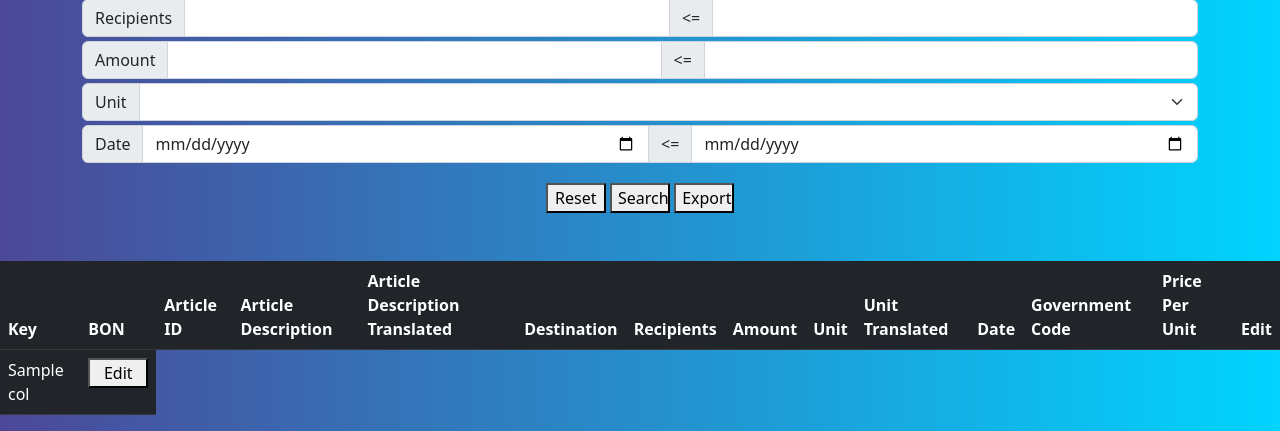
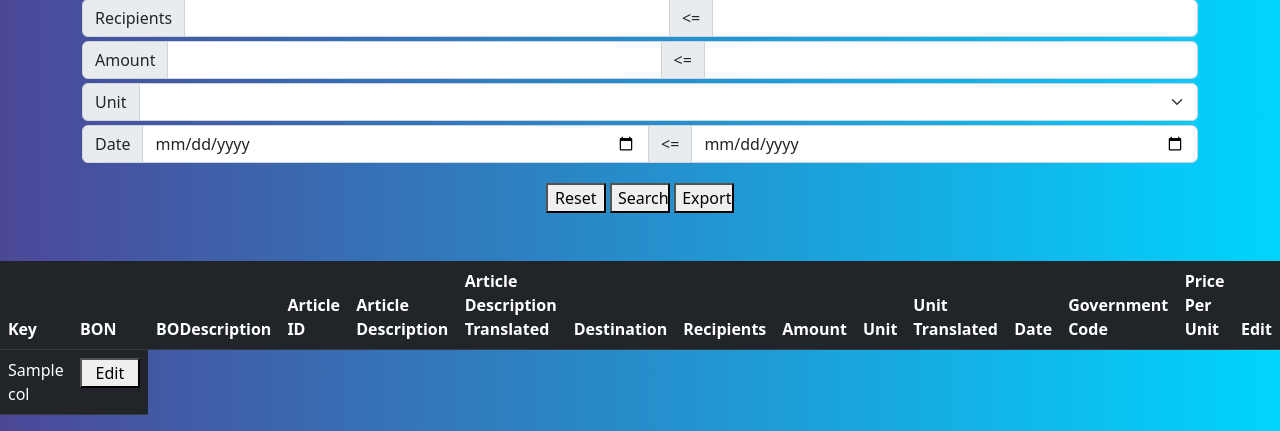
Before and after one commit to BreadMakesUFat/wms, a Flask app: template templates/wms_deliveries.j2 in a window 1280 px wide. Shown: the part 391-822 px from the top of the page. Run offline with Flask 3, Linux system fonts and the light colour scheme; the template is opened without the code that fills it: most values are stand-ins (such as "Sample title", 1, 10 or a date in 2020); parts of the project's set-up code (start-up, migrations or seed data) failed here and were passed over.

Commit message:
added field to deliveries

```diff
--- a/app.py
+++ b/app.py
@@ -54,9 +54,9 @@
     # fetch data from request
     n = len(data["bons"])
 
-    bons = [""] * n
-    articleIDs = [""] * n
-    articleDescriptions = [""] * n
+    bons = [None] * n
+    articleIDs = [None] * n
+    articleDescriptions = [None] * n
 
     for i,v in enumerate(data["bons"]):
         if (v.startswith("AT")):
--- a/db/scripts/deliveries.sql
+++ b/db/scripts/deliveries.sql
@@ -5,6 +5,7 @@
 CREATE TABLE deliveries (
     ID INTEGER PRIMARY KEY,
     BON TEXT,
+    BODescription TEXT,
     ArticleID TEXT,
     ArticleDescription TEXT,
     ArticleDescriptionTranslated TEXT,
--- a/db/scripts/schema.sql
+++ b/db/scripts/schema.sql
@@ -22,6 +22,7 @@
 CREATE TABLE deliveries (
     ID INTEGER PRIMARY KEY,
     BON TEXT,
+    BODescription TEXT,
     ArticleID TEXT,
     ArticleDescription TEXT,
     ArticleDescriptionTranslated TEXT,
--- a/db/transactions.py
+++ b/db/transactions.py
@@ -170,6 +170,7 @@
     articleID = data["articleID"]
 
     # set new columns
+    data["BODescription"] = None
     data["ArticleDescriptionTranslated"] = None
     data["UnitTranslated"] = translate_unit.get(data["unit"].upper().strip(), None)
     data["GovernmentCode"] = None
@@ -180,7 +181,7 @@
         if bon:
 
             # get article id, description, price
-            cur.execute("SELECT ArticleID, ArticleDescription, Amount, Price  from stock WHERE BON = ?", (bon,))
+            cur.execute("SELECT ArticleID, ArticleDescription, Amount, Price, BODescription  from stock WHERE BON = ?", (bon,))
             res = cur.fetchone()
             if res:
                 data["articleID"] = res[0]
@@ -189,6 +190,7 @@
                 price = float(res[3])
                 ppu = price / amount
                 data["PricePerUnit"] = ppu
+                data["BODescription"] = res[4]
             else:
                 print("the given bon does not have an existing articleID in stock!")
                 return False
@@ -225,9 +227,10 @@
 
 
         # write to db
-        query = "INSERT INTO deliveries (BON, ArticleID, ArticleDescription, ArticleDescriptionTranslated, Destination, Recipient, Amount, Unit, UnitTranslated, Date, GovernmentCode, PricePerUnit) VALUES (?, ?, ?, ?, ?, ?, ?, ?, ?, ?, ?, ?)"
+        query = "INSERT INTO deliveries (BON, BODescription, ArticleID, ArticleDescription, ArticleDescriptionTranslated, Destination, Recipient, Amount, Unit, UnitTranslated, Date, GovernmentCode, PricePerUnit) VALUES (?, ?, ?, ?, ?, ?, ?, ?, ?, ?, ?, ?, ?)"
         parameters = (
         data["bon"],
+        data["BODescription"],
         data["articleID"],
         data["articleDescription"],
         data["ArticleDescriptionTranslated"],
@@ -249,10 +252,12 @@
         print(e)
         return False
 
+# TODO: add bodescription
 def edit_deliveries(db, data):
-    query = "UPDATE deliveries SET BON = ?, ArticleID = ?, ArticleDescription = ?, ArticleDescriptionTranslated = ?, Destination = ?, Recipient = ?, Amount = ?, Unit = ?, UnitTranslated = ?, Date = ?, GovernmentCode = ?, PricePerUnit = ? WHERE ID = ?"
+    query = "UPDATE deliveries SET BON = ?, BODescription = ?, ArticleID = ?, ArticleDescription = ?, ArticleDescriptionTranslated = ?, Destination = ?, Recipient = ?, Amount = ?, Unit = ?, UnitTranslated = ?, Date = ?, GovernmentCode = ?, PricePerUnit = ? WHERE ID = ?"
     parameters = (
         data["bon"],
+        data["boDescription"],
         data["articleID"],
         data["articleDescription"],
         data["articleDescriptionTranslated"],
@@ -291,6 +296,7 @@
     df = df.reset_index(drop=True)
 
     # add columns
+    df["BODescription"] = None
     df["ArticleDescriptionTranslated"] = None
     df["UnitTranslated"] = None
     df["GovernmentCode"] = None
@@ -303,7 +309,7 @@
             df.at[i, "UnitTranslated"] = translate_unit.get(row["Unit"].upper().strip(), None)
             # bon is given
             if row["BON"]:
-                query = "SELECT ArticleID, ArticleDescription, Amount, Price FROM stock WHERE BON = ?"
+                query = "SELECT ArticleID, ArticleDescription, Amount, Price, BODescription FROM stock WHERE BON = ?"
                 params = (row["BON"], )
                 cur = db.cursor()
                 cur.execute(query, params)
@@ -317,6 +323,7 @@
                     df.at[i, "ArticleDescription"] = articleDescription
                     ppu = price / amount
                     df.at[i, "PricePerUnit"] = ppu
+                    df.at[i, "BODescription"] = res[4]
                     # find translations
                     query = "SELECT ArticleDescription, GovernmentCode FROM articleTranslations WHERE ArticleID = ?"
                     params = (articleID, )
--- a/templates/barcode_index.j2
+++ b/templates/barcode_index.j2
@@ -65,7 +65,7 @@
                         <label class="input-group-text pageLabel">Unit</label>
                     </div>
                     <select class="custom-select pageSelect" id="selectAmountInput">
-                        <option selected>Pieces</option>
+                        <option selected>STÜCK</option>
                         <option>kg</option>
                     </select>
                 </div>
--- a/templates/wms_deliveries.j2
+++ b/templates/wms_deliveries.j2
@@ -85,6 +85,7 @@
             <tr>
                 <th scope="col">Key</th>
                 <th scope="col">BON</th>
+                <th scope="col">BODescription</th>
                 <th scope="col">Article ID</th>
                 <th scope="col">Article Description</th>
                 <th scope="col">Article Description Translated</th>
@@ -214,17 +215,18 @@
             const fields = {
                 key: row.cells[0].innerHTML,
                 bon: row.cells[1].innerHTML,
-                articleID: row.cells[2].innerHTML,
-                articleDescription: row.cells[3].innerHTML,
-                articleDescriptionTranslated: row.cells[4].innerHTML,
-                destination: row.cells[5].innerHTML,
-                recipient: row.cells[6].innerHTML,
-                amount: row.cells[7].innerHTML,
-                unit: row.cells[8].innerHTML,
-                unitTranslated: row.cells[9].innerHTML,
-                date: row.cells[10].innerHTML,
-                governmentCode: row.cells[11].innerHTML,
-                pricePerUnit: row.cells[12].innerHTML
+                boDescription: row.cells[2].innerHTML,
+                articleID: row.cells[3].innerHTML,
+                articleDescription: row.cells[4].innerHTML,
+                articleDescriptionTranslated: row.cells[5].innerHTML,
+                destination: row.cells[6].innerHTML,
+                recipient: row.cells[7].innerHTML,
+                amount: row.cells[8].innerHTML,
+                unit: row.cells[9].innerHTML,
+                unitTranslated: row.cells[10].innerHTML,
+                date: row.cells[11].innerHTML,
+                governmentCode: row.cells[12].innerHTML,
+                pricePerUnit: row.cells[13].innerHTML
             }
 
             let address = "/wms/edit_deliveries?";
--- a/templates/wms_deliveries_edit.j2
+++ b/templates/wms_deliveries_edit.j2
@@ -26,6 +26,10 @@
         <div class="input-group mb-1">
             <span class="input-group-text">BON</span>
             <input type="text" class="form-control" id="bon" value="{{ fields['bon'] }}">
+        </div>
+        <div class="input-group mb-1">
+            <span class="input-group-text">BO Description</span>
+            <input type="text" class="form-control" id="boDescription" value="{{ fields['boDescription'] }}">
         </div>
         <div class="input-group mb-1">
             <span class="input-group-text">Article ID</span>
@@ -85,6 +89,7 @@
             const fields = {
                 key: document.getElementById("key").value,
                 bon: document.getElementById("bon").value,
+                boDescription: document.getElementById("boDescription").value,
                 articleID: document.getElementById("articleID").value,
                 articleDescription: document.getElementById("articleDescription").value,
                 articleDescriptionTranslated: document.getElementById("articleDescriptionTranslated").value,
```
